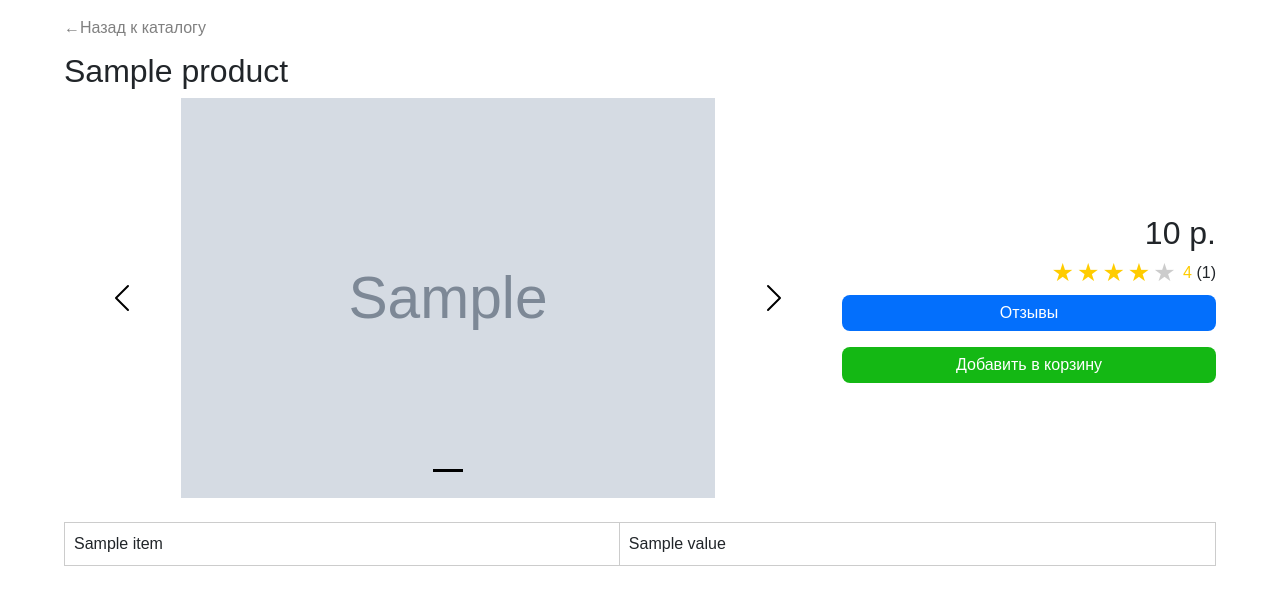
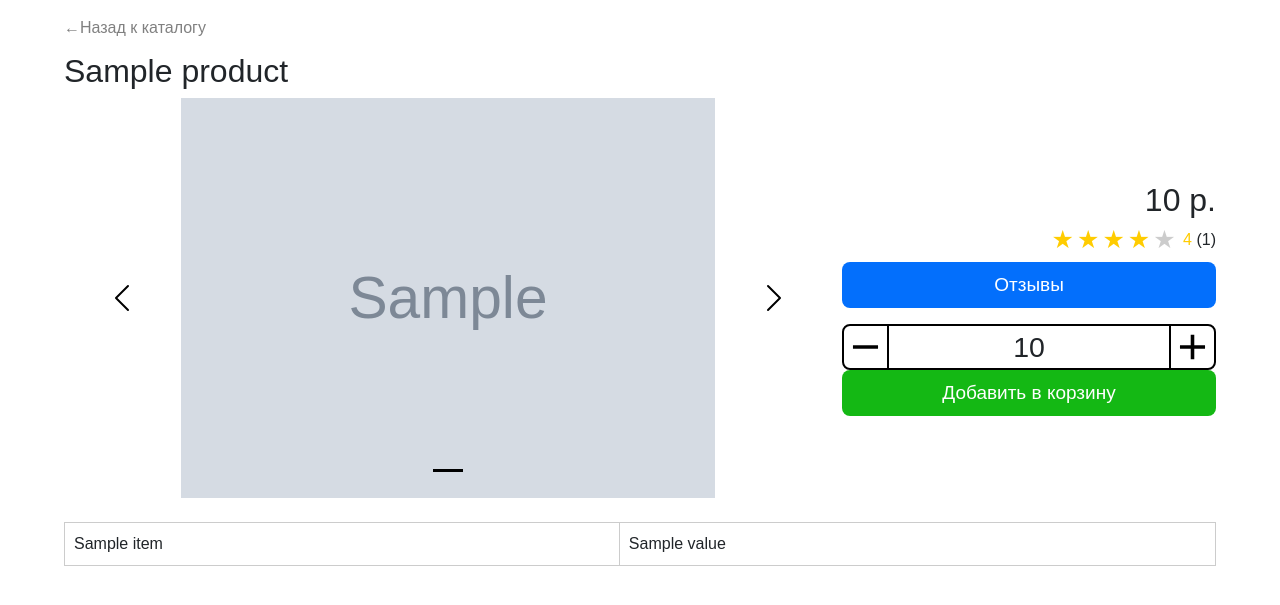
Before and after one commit to gharnyHlopec/Projects, a Django app: template web-application/templates/info.html in a window 1280 px wide. Shown: the part 60-665 px from the top of the page. Run offline with Django 3.2, Linux system fonts and the light colour scheme; the template is opened without the code that fills it: most values are stand-ins (such as "Sample title", 1, 10 or a date in 2020); grey boxes marked "Sample" are stand-in pictures.

Commit message:
updated add-to-cart functionality

```diff
--- a/web-application/course_work/settings.py
+++ b/web-application/course_work/settings.py
@@ -139,7 +139,7 @@ STATICFILES_DIRS = [
 
 DEFAULT_AUTO_FIELD = 'django.db.models.BigAutoField'
 
-# EMAIL_BACKEND = 'django.core.mail.backends.console.EmailBackend'
+EMAIL_BACKEND = 'django.core.mail.backends.smtp.EmailBackend'
 EMAIL_HOST = config('EMAIL_HOST')
 EMAIL_HOST_USER = config('EMAIL_HOST_USER')
 EMAIL_HOST_PASSWORD = config('EMAIL_HOST_PASSWORD')
--- a/web-application/templates/cart.html
+++ b/web-application/templates/cart.html
@@ -37,7 +37,8 @@
         }
 
         .item-name{
-            width: 40%; margin-left: 10px; margin-right: 10px;}
+            width: 40%; margin-left: 10px; margin-right: 10px;
+        }
 
 
         .quantity-controls h2{display: inline; margin-right: 10px;}
--- a/web-application/templates/catalog_grid_product_innerHTML.html
+++ b/web-application/templates/catalog_grid_product_innerHTML.html
@@ -26,9 +26,11 @@
 
     <div class="add-to-cart-div">
         {% if product.amount > 0 and request.user.is_staff == False %}
-        <button value="{{ product.id }}" class="button add-to-cart-button" onclick="addToCart(this.value)">Добавить в корзину</button>
+        <div class="product-{{ product.id }}">
+            {% include 'quantity-change.html' %}
+        </div>
         {% else %}
-        <button value="{{ product.id }}" class="button add-to-cart-button" disabled>Добавить в корзину</button>
+        <button class="button add-to-cart-button" disabled>Добавить в корзину</button>
         {% endif %}
     </div>
 </div>
--- a/web-application/templates/info.html
+++ b/web-application/templates/info.html
@@ -71,13 +71,15 @@
         display: inline-block;
         text-decoration: none;
         color: white;
-
         width: 100%;
-        padding-top: 6px;
-        padding-bottom: 6px;
+        padding: 8.5px 0;
         border-radius: 8px;
         text-align: center;
         cursor: pointer;
+        font-size: 19px;
+      }
+      .button:hover{
+        transition: 0.3s;
       }
       .change-button{
         background-color: #036ffc;
@@ -99,17 +101,14 @@
       }
       .add-to-cart-button{
         background-color: #14b814;
-        font-size: 16px;
         border: none;
       }
       .add-to-cart-button:hover{
         background-color: #4CAF50;
-        font-size: 16px;
       }
       .add-to-cart-button:disabled{
         background-color: #ccc;
         color: black;
-        font-size: 16px;
         cursor: default;
       }
       .info-table{
@@ -174,6 +173,9 @@
       .buttons{
           margin-left:10px;
           box-sizing: border-box;
+      }
+      .quantity-div{
+        margin: 0;
       }
       @media screen and (max-width:770px){
         .top-elem{
@@ -278,9 +280,11 @@
             </p>
             <div class="add-to-cart-div">
               {% if product.amount > 0 and request.user.is_staff == False %}
-                <button value="{{ product.id }}" class="button add-to-cart-button">Добавить в корзину</button>
+                  <div class="quantity-div product-{{ product.id }}">
+                    {% include 'quantity-change.html' %}
+                  </div>
               {% else %}
-                <button value="{{ product.id }}" class="button add-to-cart-button" disabled>Добавить в корзину</button>
+                <button class="button add-to-cart-button" disabled>Добавить в корзину</button>
               {% endif %}
             </div>
           </div>
@@ -314,41 +318,3 @@
   </div>
 </body>
 </html>
-
-
-<script>
-  const addToCartUrl = "{% url 'add-to-cart' %}"
-  function addToCart(productID){
-      const csrfToken = '{{ csrf_token }}';
-      console.log(csrfToken)
-      const response = fetch(addToCartUrl,{
-          method:'POST',
-          headers:{
-              'X-Requested-With': 'XMLHttpRequest',
-              'X-CSRFToken':csrfToken
-          },
-          body: JSON.stringify({
-              'product_id':productID
-          })
-      })
-      .then(response => {
-          if (!response.ok) {
-              console.error('Ошибка:', response.status, response.statusText);
-              return response.text().then(text => {
-                  throw new Error(`Ошибка: ${response.status} - ${text}`);
-              });
-          }
-          return response.json();
-      })
-      .then(data => {
-          document.querySelector('.navbar-div').innerHTML = data.html;
-      })
-      .catch(error => {
-          console.error("Ошибка: ",error);
-      });
-  }
-  const buttons = document.querySelectorAll('.add-to-cart-button');
-  buttons.forEach(button => {
-      button.addEventListener('click',()=>{addToCart(button.value)});
-  });
-</script>
--- a/web-application/templates/main.html
+++ b/web-application/templates/main.html
@@ -141,7 +141,7 @@
 </head>
 <body>
   {% include 'navbar.html' %}
-
+  {% include 'success_message.html' %}
   <div class="container">
     <div class="ref-images">
       <div class="image-container">
--- a/web-application/templates/person-panel.html
+++ b/web-application/templates/person-panel.html
@@ -130,6 +130,7 @@ border: none;
 <body>
     {% load custom_filters %}
     {% include 'navbar.html' %}
+    {% include 'success_message.html' %}
     <div class="admin-panel-wrapper">
         <ul class="tabs">
             <li class="tab-link active" data-tab="customers">Клиенты</li>
--- a/web-application/templates/profile.html
+++ b/web-application/templates/profile.html
@@ -100,7 +100,7 @@
 </head>
 <body>
     {% include 'navbar.html' %}
-
+    {% include 'success_message.html' %}
     <div class="profile-container">
         <h2>Личная информация</h2>
         <p><strong>Имя</strong>: {{ user.first_name }}</p>
--- /dev/null
+++ b/web-application/templates/quantity-change.html
@@ -0,0 +1,94 @@
+{% load static %}
+<style>
+    .quantity-change{
+        border-radius: 8px;
+        display: flex;
+        justify-content: center;
+        align-items: center;
+        text-align: center;
+        position: relative;
+        width:100%;
+        padding: 0;
+        font-size: 28.5px;
+        border: 2px solid black;
+      }
+    .quantity-change-button{
+        position: absolute;
+        width: auto;
+        height: 100%;
+        margin: 0;
+        padding: 0;
+        cursor: pointer;
+      }
+    .quantity-change-button:hover{
+        background-color: #14b814;
+        transition: 0.3s;
+      }
+    .minus-button{
+        border-top-left-radius: 8px;
+        border-bottom-left-radius: 8px;
+        border-right: 2px solid black;
+        left: 0;
+        top: 0;
+        bottom: 0;
+      }
+    .plus-button{
+        border-left: 2px solid black;
+        border-top-right-radius: 8px;
+        border-bottom-right-radius: 8px;
+        right: 0;
+        top: 0;
+        bottom: 0;
+      }
+</style>
+
+{% for elem in cart.cart_items.all %}
+    {% if elem.product.id == product.id %}
+    <div class="quantity-change quantity-change-product-{{ product.id }}">
+        <img onclick="addToCart({{ product.id }},-1)" id='minus' class="quantity-change-button minus-button" src="{% static 'images/minus.svg' %}" alt="Minus">
+        {{ elem.quantity }}
+        <img onclick="addToCart({{ product.id }},1)" id='plus' class="quantity-change-button plus-button" src="{% static 'images/plus.svg' %}" alt="Plus">
+    </div>
+    {% endif %}
+{% endfor %}
+<button onclick="addToCart({{ product.id }},1)" class="button add-to-cart-button add-to-cart-product-{{product.id}}">Добавить в корзину</button>
+
+<script>
+    const addToCartUrl = "{% url 'add-to-cart' %}";
+    function addToCart(productID, quantity){
+        const csrfToken = '{{ csrf_token }}';
+        const response = fetch(addToCartUrl,{
+            method:'POST',
+            headers:{
+                'X-Requested-With': 'XMLHttpRequest',
+                'X-CSRFToken':csrfToken
+            },
+            body: JSON.stringify({
+                'product_id':productID,
+                'quantity':quantity
+            })
+        })
+        .then(response => {
+            if (!response.ok) {
+                console.error('Ошибка:', response.status, response.statusText);
+                return response.text().then(text => {
+                    throw new Error(`Ошибка: ${response.status} - ${text}`);
+                });
+            }
+            return response.json();
+        })
+        .then(data => {
+            document.querySelector('.navbar-div').innerHTML = data.navbar_html;
+            document.querySelector(`.product-${productID}`).innerHTML = data.quantity_html;
+            if (document.querySelector(`.quantity-change-product-${productID}`)){
+                document.querySelector(`.add-to-cart-product-${productID}`).style.display='none';
+            }
+            else{
+                document.querySelector(`.add-to-cart-product-${productID}`).style.display='';
+            }
+        })
+        .catch(error => {
+            console.error("Ошибка: ",error);
+        });
+    }
+</script>
```
Also changed, not shown: web-application/base/context_processors.py (+18 -13 lines), web-application/base/models.py (+6 -1 lines), web-application/base/views.py (+23 -14 lines), web-application/templates/catalog.html (+14 -33 lines), web-application/templates/success_message.html (added, +26 -0 lines), web-application/base/migrations/0026_alter_cartitem_product.py (added), web-application/base/migrations/0027_alter_cartitem_cart_alter_cartitem_product.py (added), web-application/static/images/minus.svg (added). Lines whose indentation alone changed are shown as unchanged.
